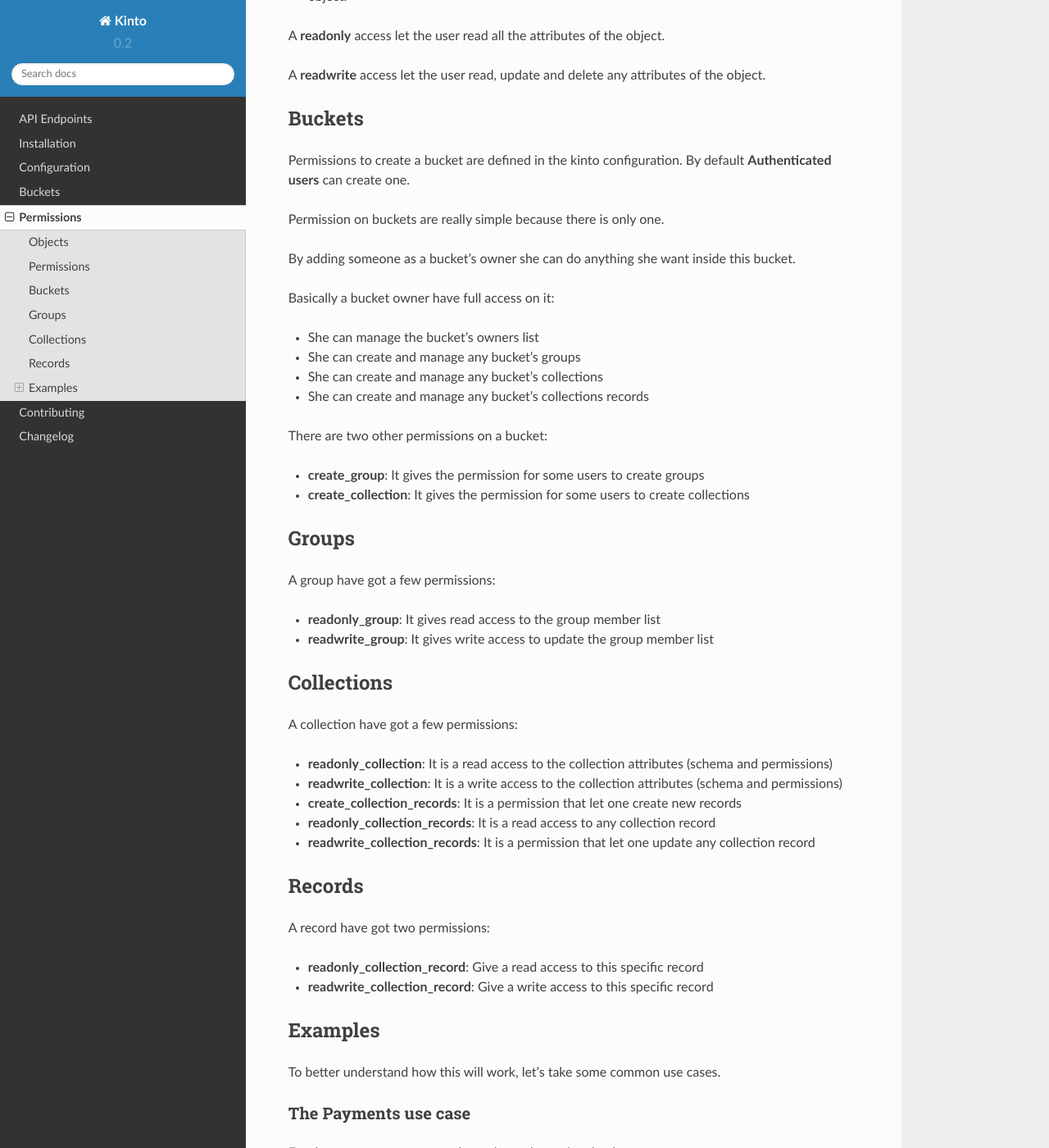
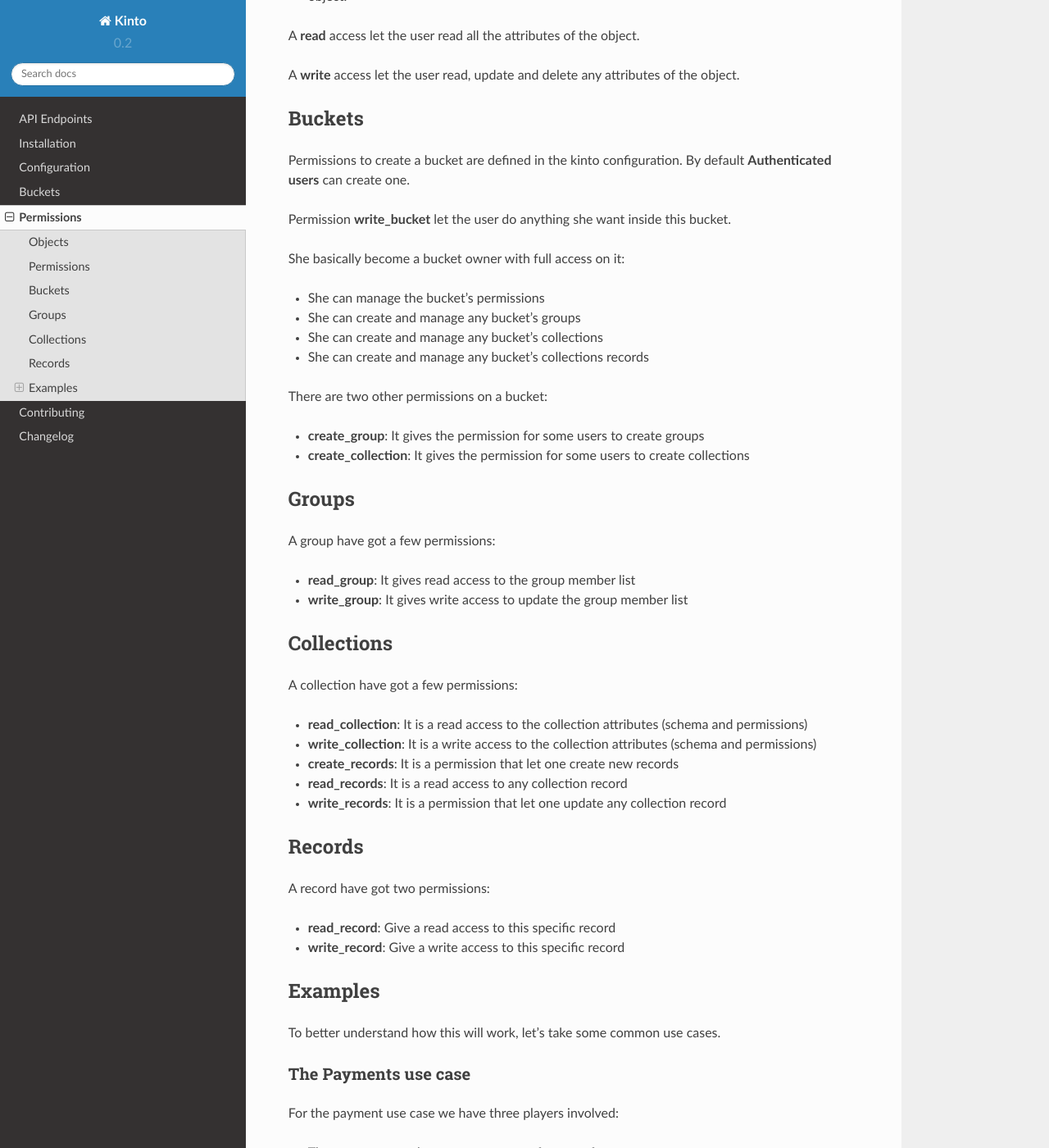
Before and after one commit to Kinto/kinto, a Sphinx documentation site: the page built from docs/permissions.rst, in a window 1280 px wide and 1400 px high, scrolled down 552 px. Shown: the whole window at 82% size. Built offline with Sphinx 7.4.7 and the Read the Docs theme 2.0.0, drawn with Linux system fonts in a browser that asks for light colours; some of the changed text lies outside the part shown.

Commit message:
Wording of owners, readonly and readwrite permissions.

```diff
--- a/docs/permissions.rst
+++ b/docs/permissions.rst
@@ -19,15 +19,15 @@ Permissions
 
 They are two kind of permissions on an object:
 
-- **readonly**: It means that the given user or group of users have
+- **read**: It means that the given user or group of users have
   got read only access to the object
-- **readwrite**: It means that the given user or group of users have
+- **write**: It means that the given user or group of users have
   got read and write access to the object.
 
-A **readonly** access let the user read all the attributes of the object.
+A **read** access let the user read all the attributes of the object.
 
-A **readwrite** access let the user read, update and delete any
-attributes of the object.
+A **write** access let the user read, update and delete any attributes
+of the object.
 
 
 Buckets
@@ -36,14 +36,12 @@ Buckets
 Permissions to create a bucket are defined in the kinto configuration.
 By default **Authenticated users** can create one.
 
-Permission on buckets are really simple because there is only one.
+Permission **write_bucket** let the user do anything she want inside
+this bucket.
 
-By adding someone as a bucket's owner she can do anything she want
-inside this bucket.
+She basically become a bucket owner with full access on it:
 
-Basically a bucket owner have full access on it:
-
-- She can manage the bucket's owners list
+- She can manage the bucket's permissions
 - She can create and manage any bucket's groups
 - She can create and manage any bucket's collections
 - She can create and manage any bucket's collections records
@@ -59,8 +57,8 @@ Groups
 
 A group have got a few permissions:
 
-- **readonly_group**: It gives read access to the group member list
-- **readwrite_group**: It gives write access to update the group member list
+- **read_group**: It gives read access to the group member list
+- **write_group**: It gives write access to update the group member list
 
 
 Collections
@@ -68,13 +66,13 @@ Collections
 
 A collection have got a few permissions:
 
-- **readonly_collection**: It is a read access to the collection
+- **read_collection**: It is a read access to the collection
   attributes (schema and permissions)
-- **readwrite_collection**: It is a write access to the collection
+- **write_collection**: It is a write access to the collection
   attributes (schema and permissions)
-- **create_collection_records**: It is a permission that let one create new records
-- **readonly_collection_records**: It is a read access to any collection record
-- **readwrite_collection_records**: It is a permission that let one update any collection record
+- **create_records**: It is a permission that let one create new records
+- **read_records**: It is a read access to any collection record
+- **write_records**: It is a permission that let one update any collection record
 
 
 Records
@@ -82,8 +80,8 @@ Records
 
 A record have got two permissions:
 
-- **readonly_collection_record**: Give a read access to this specific record
-- **readwrite_collection_record**: Give a write access to this specific record
+- **read_record**: Give a read access to this specific record
+- **write_record**: Give a write access to this specific record
 
 
 Examples
@@ -111,7 +109,9 @@ In that case we will create a bucket **payments** owned by the payment app:
 
     {
         "id": "payments",
-        "owners": ["scope:paymentapp"]
+        "permissions": {
+            "write_bucket": ["scope:paymentapp"]
+        }
     }
 
 
@@ -125,7 +125,7 @@ In this bucket we will create a **operations** collection:
     {
         "id": "operations",
         "permissions": {
-            "readonly_collection": ["Authenticated"]
+            "read_collection": ["Authenticated"]
         }
     }
 
@@ -141,7 +141,7 @@ we will add the following permissions on each records:
         "id": "<record_id>",
         "data": {"records": "data"},
         "permissions": {
-            "readonly_record": ["email:<user_email>", "app:<app_id>"]
+            "read_record": ["email:<user_email>", "app:<app_id>"]
         }
     }
 
@@ -171,7 +171,9 @@ In that case we will create a bucket for the blog
 
     {
         "id": "servicedenuages_blog",
-        "owners": ["email:mathieu@example.com", "email:alexis@example.com"]
+        "permissions": {
+            "write_bucket": ["email:mathieu@example.com", "email:alexis@example.com"]
+        }
     }
 
 
@@ -201,10 +203,10 @@ In this bucket we will create an **articles** collection:
     {
         "id": "articles",
         "permissions": {
-            "readonly_collection": ["Everyone"],
-            "readonly_collection_records": ["Everyone"],
-            "create_collection_records": ["group:moderators"],
-            "readwrite_collection_records": ["group:moderators"]
+            "read_collection": ["Everyone"],
+            "read_records": ["Everyone"],
+            "create_records": ["group:moderators"],
+            "write_records": ["group:moderators"]
         }
     }
 
@@ -228,8 +230,8 @@ The ``twitter`` bucket
 
     {
         "id": "twitter",
-        "owners": ["email:sysadmins@twitter.com"],
         "permissions": {
+            "write_bucket": ["email:sysadmins@twitter.com"],
             "create_groups": ["Authenticated"]
         }
     }
@@ -245,8 +247,8 @@ In this bucket we will create a **tweets** collection:
     {
         "id": "tweets",
         "permissions": {
-            "readonly_collection": ["Everyone"],
-            "create_collection_records": ["Authenticated"]
+            "read_collection": ["Everyone"],
+            "create_records": ["Authenticated"]
         }
     }
 
@@ -263,8 +265,8 @@ permissions on each records:
         "id": "<record_id>",
         "data": {"records": "data"},
         "permissions": {
-            "readonly_record": ["Everyone"],
-            "readwrite_record": ["email:<user_email>"]
+            "read_record": ["Everyone"],
+            "write_record": ["email:<user_email>"]
         }
     }
 
@@ -277,13 +279,13 @@ If one want to restrict read access to its tweets, he can create a
         "id": "<record_id>",
         "data": {"records": "data"},
         "permissions": {
-            "readonly_record": ["group:<username>:authorized_followers"],
-            "readwrite_record": ["email:<user_email>"]
+            "read_record": ["group:<username>:authorized_followers"],
+            "write_record": ["email:<user_email>"]
         }
     }
 
 With this model it is also possible to setup a shared twitter account
-giving ``readwrite_record`` access to a group of users.
+giving ``write_record`` access to a group of users.
 
 
 The Wiki use case
@@ -302,7 +304,9 @@ The ``wiki`` bucket
 
     {
         "id": "wiki",
-        "owners": ["email:natim@example.com"]
+        "permissions": {
+            "write_bucket": ["email:natim@example.com"]
+        }
     }
 
 
@@ -316,10 +320,10 @@ In this bucket we will create an **articles** collection:
     {
         "id": "articles",
         "permissions": {
-            "readonly_collection": ["Everyone"],
-            "readonly_collection_records": ["Everyone"],
-            "create_collection_records": ["Authenticated"],
-            "readwrite_collection_records": ["Authenticated"]
+            "read_collection": ["Everyone"],
+            "read_records": ["Everyone"],
+            "create_records": ["Authenticated"],
+            "write_records": ["Authenticated"]
         }
     }
 
@@ -344,7 +348,9 @@ The ``companywiki`` bucket
 
     {
         "id": "companywiki",
-        "owners": ["email:sysadmin@company.com"]
+        "permissions": {
+            "write_bucket": ["email:sysadmin@company.com"]
+        }
     }
 
 The ``managers`` group
@@ -358,7 +364,7 @@ In this bucket we will create a **managers** group:
         "id": "managers",
         "members": ["email:tarek@company.com"],
         "permissions": {
-             "readwrite_group": ["email:cto@company.com"]
+             "write_group": ["email:cto@company.com"]
         }
     }
 
@@ -377,7 +383,7 @@ In this bucket we will create an **employees** group:
                      "email:nicolas@company.com", "email:mathieu@company.com",
                      "email:alexis@company.com"],
         "permissions": {
-             "readwrite_group": ["group:managers"]
+             "write_group": ["group:managers"]
         }
     }
 
@@ -392,9 +398,9 @@ In this bucket we will create an **articles** collection:
     {
         "id": "articles",
         "permissions": {
-            "readonly_collection": ["group:employees"],
-            "create_collection_records": ["group:employees"],
-            "readwrite_collection_records": ["group:employees"]
+            "read_collection": ["group:employees"],
+            "create_records": ["group:employees"],
+            "write_records": ["group:employees"]
         }
     }
 
```
Also changed, not shown: other parts of docs/permissions.rst (+1 -1 lines), docs/api/buckets.rst (+23 -18 lines), docs/buckets.rst (+6 -5 lines).
